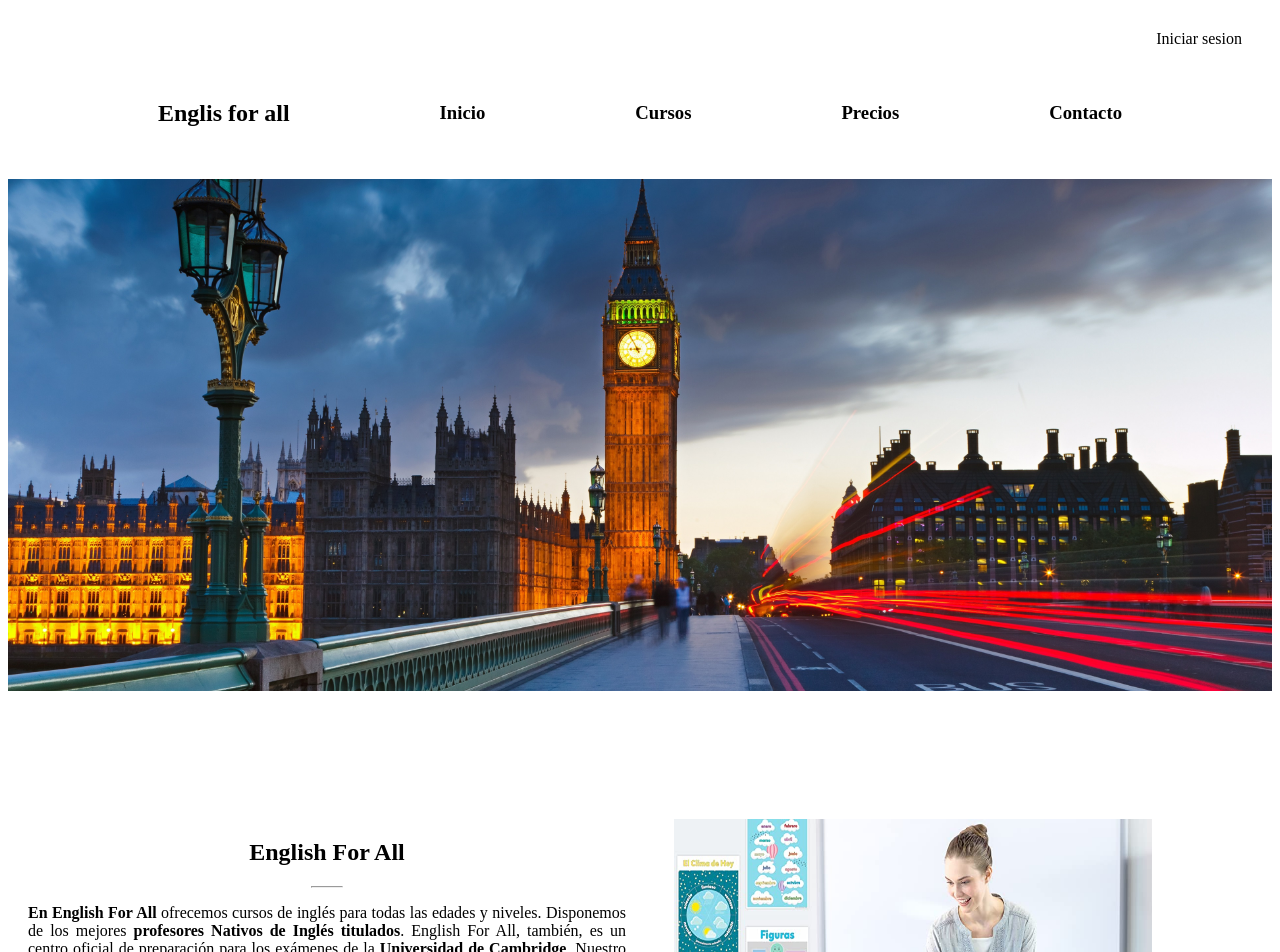
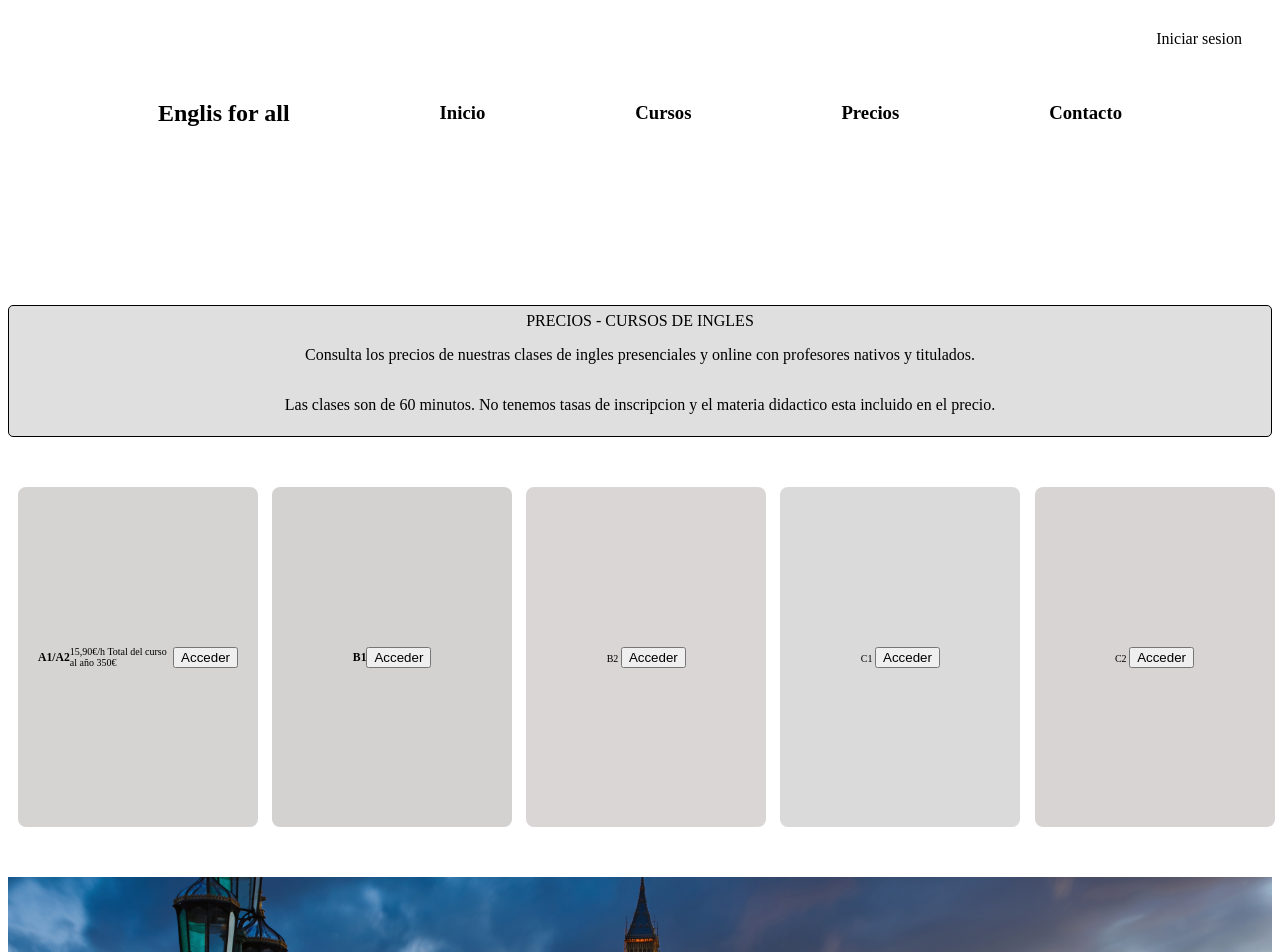
Before and after one commit to Alejandroo262/AcademiaIngles, an Angular app: page /pagina-precios in a window 1280 px wide. Before the commit this address led to /. Shown: the top 952 px of the page. Built offline with nearby package versions, Linux system fonts and the light colour scheme.

Commit message:
pagina-precios

```diff
--- a/src/app/app-routing.module.ts
+++ b/src/app/app-routing.module.ts
@@ -2,10 +2,12 @@ import { NgModule } from '@angular/core';
 import { RouterModule, Routes } from '@angular/router';
 import { PantallaInicialComponent } from './pantalla-inicial/pantalla-inicial.component';
 import { PaginaContactoComponent } from './pagina-contacto/pagina-contacto.component';
+import { PreciosCursosComponent } from './precios-cursos/precios-cursos.component';
 
 const routes: Routes = [
   {path: 'pantalla-inicial', component: PantallaInicialComponent},
-  {path: 'pagina-contacto', component: PaginaContactoComponent}
+  {path: 'pagina-contacto', component: PaginaContactoComponent},
+  {path: 'pagina-precios', component: PreciosCursosComponent}
 ];
 
 @NgModule({
--- a/src/app/app.module.ts
+++ b/src/app/app.module.ts
@@ -7,6 +7,7 @@ import { PantallaInicialComponent } from './pantalla-inicial/pantalla-inicial.co
 import { MenuComponent } from './componentes/menu/menu.component';
 import { PaginaContactoComponent } from './pagina-contacto/pagina-contacto.component';
 import { FooterComponent } from './componentes/footer/footer.component';
+import { PreciosCursosComponent } from './precios-cursos/precios-cursos.component';
 
 @NgModule({
   declarations: [
@@ -14,7 +15,8 @@ import { FooterComponent } from './componentes/footer/footer.component';
     PantallaInicialComponent,
     MenuComponent,
     PaginaContactoComponent,
-    FooterComponent
+    FooterComponent,
+    PreciosCursosComponent
   ],
   imports: [
     BrowserModule,
--- a/src/app/componentes/menu/menu.component.html
+++ b/src/app/componentes/menu/menu.component.html
@@ -3,6 +3,6 @@
     <h2><a [routerLink]="['pantalla-inicial']">Englis for all</a></h2>
     <h3><a [routerLink]="['pantalla-inicial']">Inicio</a></h3>
     <h3><a [routerLink]="['pantalla-inicial']">Cursos</a></h3>
-    <h3><a [routerLink]="['pantalla-inicial']">Precios</a></h3>
+    <h3><a [routerLink]="['pagina-precios']">Precios</a></h3>
     <h3><a [routerLink]="['pagina-contacto']">Contacto</a></h3>
 </div>
--- /dev/null
+++ b/src/app/precios-cursos/precios-cursos.component.html
@@ -0,0 +1,53 @@
+
+<div id="descripcion">
+    PRECIOS - CURSOS DE INGLES
+    <p>
+        Consulta los precios de nuestras clases de ingles presenciales y online con profesores nativos y titulados.
+
+    </p>
+    <p>
+        Las clases son de 60 minutos. No tenemos tasas de inscripcion y el materia didactico esta incluido en el precio.
+    </p>
+</div>
+
+<div id="container">
+
+    <div id="curso1">
+        <h3>A1/A2</h3>
+       <p>
+           15,90€/h
+           Total del curso al año
+           350€
+       </p>
+       <button>Acceder</button>
+    </div>
+
+    <div id="curso2">
+        <h3>B1 </h3>
+       <p>
+         <button>Acceder</button>
+       </p>
+    </div>
+
+    <div id="curso3">
+        <p>
+         B2
+         <button>Acceder</button>
+        </p>
+    </div>
+
+    <div id="curso4">
+       <p>
+           C1
+           <button>Acceder</button>
+       </p>
+    </div>
+
+    <div id="curso5">
+        <p>
+            C2
+            <button>Acceder</button>
+        </p>
+    </div>
+
+</div>
--- /dev/null
+++ b/src/app/precios-cursos/precios-cursos.component.scss
@@ -0,0 +1,86 @@
+#descripcion{
+    background-color: rgb(223, 223, 223);
+    display: grid;
+    border:1px solid black;
+    text-align: center;
+    padding: 6px 13px;
+    margin-top: 10%;
+    border-radius:5px;
+}
+
+#curso1{
+    margin: width;
+    display: flex;
+    justify-content: center;
+    align-items: center;
+    font-size: 10px;
+    font-weight: 60;
+    background-color: rgb(214, 212, 211);
+    width: 200px;
+    height: 300px;
+    border-radius: 8px;
+    padding: 20px;
+}
+
+#curso2{
+    margin: width;
+    display: flex;
+    justify-content: center;
+    align-items: center;
+    font-size: 10px;
+    font-weight: 60;
+    background-color: rgb(212, 209, 209);
+    width: 200px;
+    height: 300px;
+    border-radius: 8px;
+    padding: 20px;
+}
+
+#curso3{
+    margin: width;
+    display: flex;
+    justify-content: center;
+    align-items: center;
+    font-size: 10px;
+    font-weight: 60;
+    background-color: rgb(218, 214, 214);
+    width: 200px;
+    height: 300px;
+    border-radius: 8px;
+    padding: 20px;
+}
+
+#curso4{
+    margin: width;
+    display: flex;
+    justify-content: center;
+    align-items: center;
+    font-size: 10px;
+    font-weight: 60;
+    background-color: rgb(218, 218, 218);
+    width: 200px;
+    height: 300px;
+    border-radius: 8px;
+    padding: 20px;
+}
+
+#curso5{
+    margin: width;
+    display: flex;
+    justify-content: center;
+    align-items: center;
+    font-size: 10px;
+    font-weight: 60;
+    background-color: rgb(216, 212, 211);
+    width: 200px;
+    height: 300px;
+    border-radius: 8px;
+    padding: 20px;
+}
+
+#container{
+   display: grid;
+   grid-template-columns: 50% 50% 50% 50% 50% ;
+   padding: 50px 10px;
+   padding-right: 59%;
+}
--- /dev/null
+++ b/src/app/precios-cursos/precios-cursos.component.ts
@@ -0,0 +1,15 @@
+import { Component, OnInit } from '@angular/core';
+
+@Component({
+  selector: 'app-precios-cursos',
+  templateUrl: './precios-cursos.component.html',
+  styleUrls: ['./precios-cursos.component.scss']
+})
+export class PreciosCursosComponent implements OnInit {
+
+  constructor() { }
+
+  ngOnInit(): void {
+  }
+
+}
```
Also changed, not shown: src/app/app.component.html (line endings or trailing spaces), 1 other file (tests, documents, lock files or other folders).
